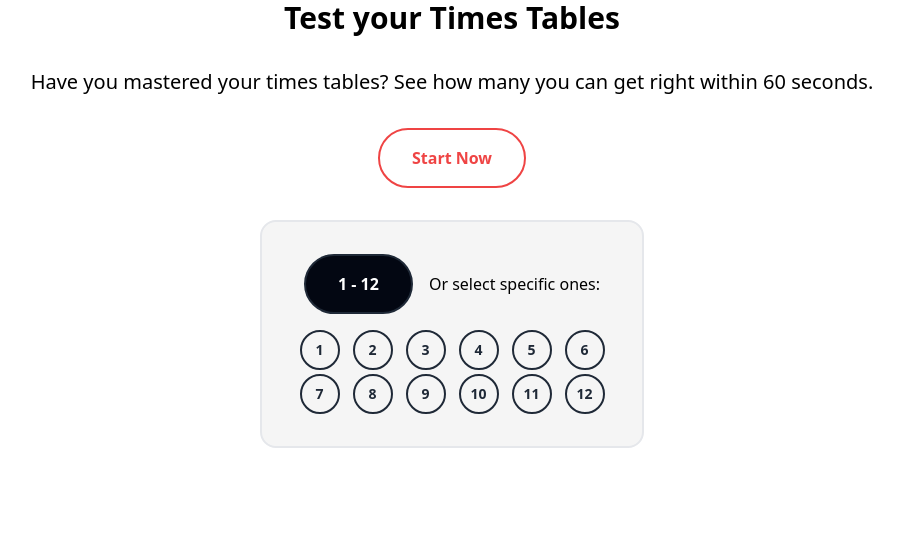
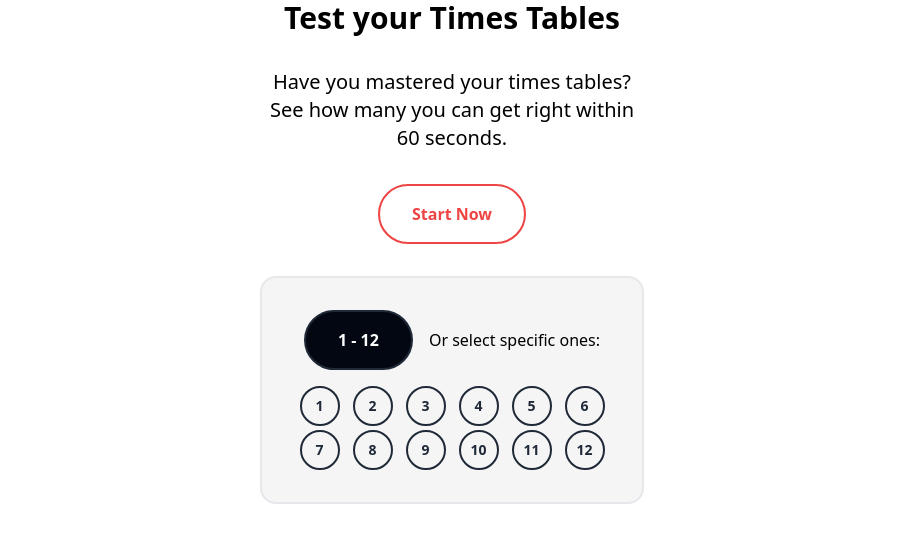
Before and after one commit to Lurky-phish-2085/times-table-quiz, a React (Vite) app: page / in a window 1280 px wide. Shown: the top 542 px of the page, without its empty margins (188-1091 px from the left). Built offline with nearby package versions, Linux system fonts and the light colour scheme.

Commit message:
fix: Center the TimesTableSelection component

```diff
--- a/src/components/organisms/times-table-quiz-app/times-table-quiz-app.tsx
+++ b/src/components/organisms/times-table-quiz-app/times-table-quiz-app.tsx
@@ -17,7 +17,11 @@ function TimesTableQuizApp() {
 
   if (screenState === "SELECTION") {
     return (
+      <div
+        className="grid place-items-center"
+      >
         <TimesTableSelection
+          className="w-96"
           onSubmitInput={(selectedColumns) => {
             setConfig((prev) => {
               return {
@@ -29,6 +33,7 @@ function TimesTableQuizApp() {
             setScreenState("QUIZ");
           }}
         />
+      </div>
     );
   }
 
```
Lines whose indentation alone changed are shown as unchanged.
